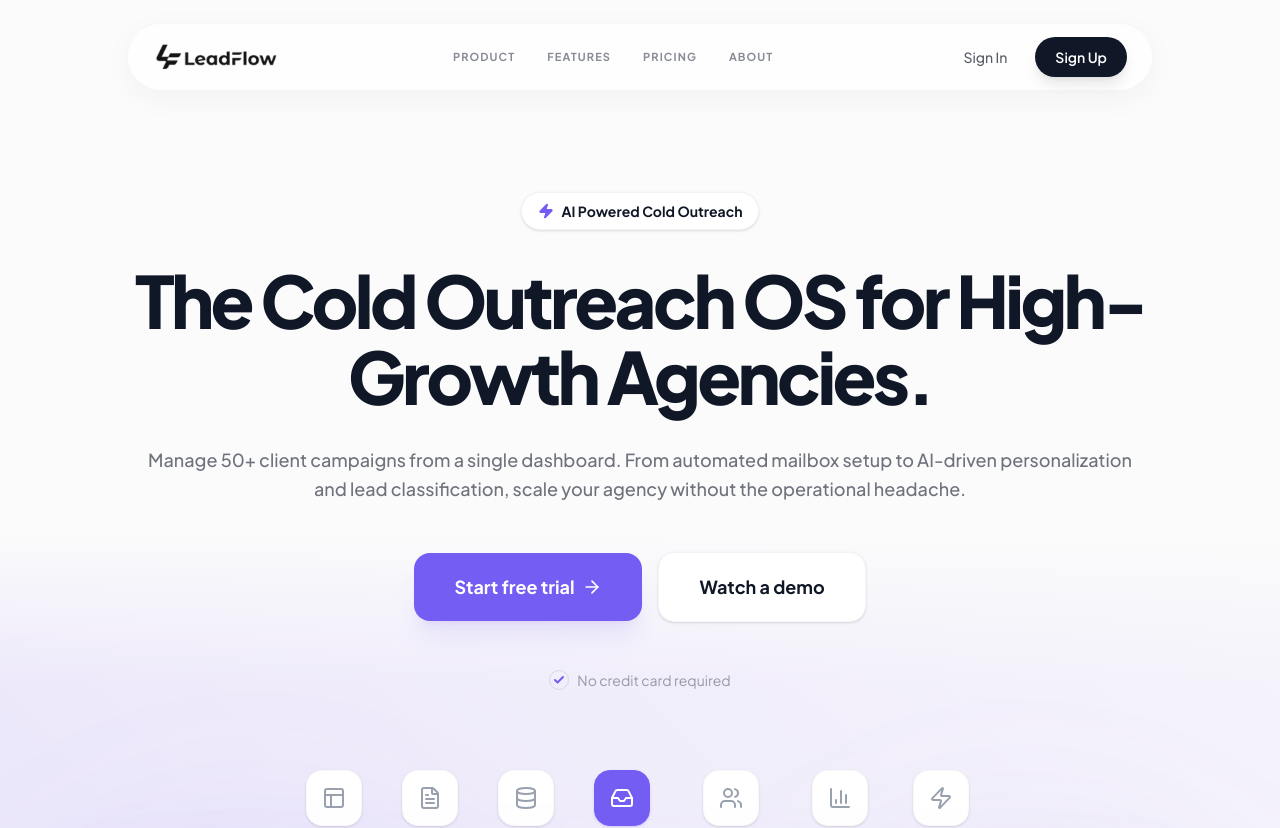
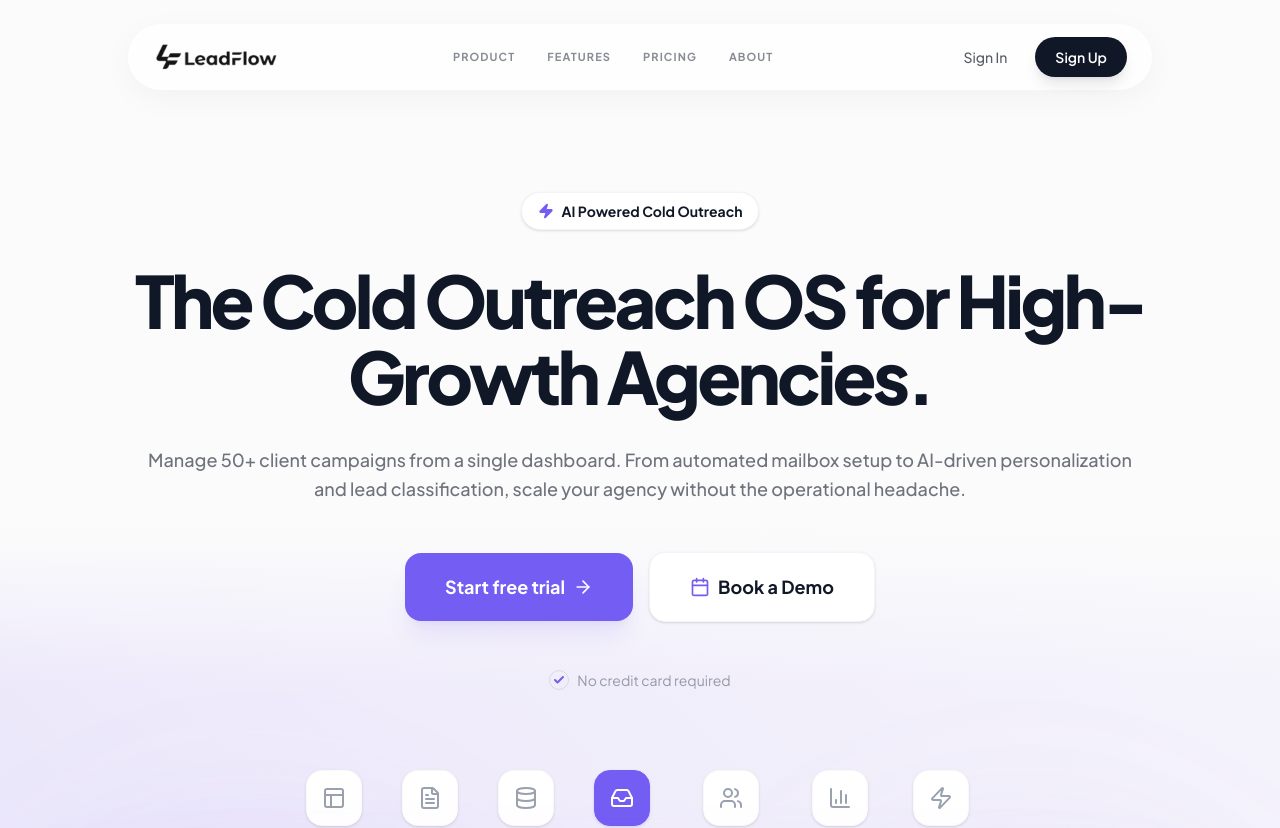
Before and after one commit to wisdomnova/leadflow, a Next.js app: page / in a window 1280 px wide. Shown: the top 828 px of the page. Built offline with nearby package versions, Linux system fonts and the light colour scheme.

Commit message:
feat: add Book a Demo button to hero + reword PowerSend pricing copy
- Changed 'Watch a demo' to 'Book a Demo' with calendar icon linking to Calendly
- Reworded '1 PowerSend Node Included' to 'PowerSend Infrastructure' on pricing and billing pages

```diff
--- a/app/dashboard/billing/page.tsx
+++ b/app/dashboard/billing/page.tsx
@@ -58,7 +58,7 @@ const plans = [
     monthlyPrice: 319,
     annualPrice: 3060,
     description: 'For large agencies and enterprise sales organizations.',
-    features: ['500,000 Monthly Emails', '1 PowerSend Node Included', 'Unlimited AI Personalization', 'Team Dashboard', 'Advanced Analytics', 'Dedicated Account Manager'],
+    features: ['500,000 Monthly Emails', 'PowerSend Infrastructure', 'Unlimited AI Personalization', 'Team Dashboard', 'Advanced Analytics', 'Dedicated Account Manager'],
     button: 'Switch to Enterprise',
     current: false,
     color: 'black'
--- a/components/Hero.tsx
+++ b/components/Hero.tsx
@@ -63,9 +63,12 @@ const Hero = () => {
                 <ArrowRight className="w-5 h-5 group-hover:translate-x-1 transition-transform" />
               </button>
             </Link>
-            <button className="bg-white text-[#101828] px-10 py-5 rounded-2xl font-bold text-lg border border-gray-100 hover:border-gray-200 transition-all shadow-sm">
-              Watch a demo
-            </button>
+            <Link href="https://calendly.com/leadflow/demo" target="_blank">
+              <button className="bg-white text-[#101828] px-10 py-5 rounded-2xl font-bold text-lg border border-gray-100 hover:border-gray-200 transition-all shadow-sm flex items-center gap-2">
+                <Calendar className="w-5 h-5 text-[#745DF3]" />
+                Book a Demo
+              </button>
+            </Link>
           </motion.div>
 
           {/* No Credit Card Required */}
--- a/components/PricingSection.tsx
+++ b/components/PricingSection.tsx
@@ -31,7 +31,7 @@ const plans = [
     monthlyPrice: 319,
     annualPrice: 3060,
     description: 'For large agencies and enterprise sales organizations.',
-    features: ['500,000 Monthly Emails', '1 PowerSend Node Included', 'Unlimited AI Personalization', 'Team Dashboard', 'Advanced Analytics', 'Dedicated Account Manager'],
+    features: ['500,000 Monthly Emails', 'PowerSend Infrastructure', 'Unlimited AI Personalization', 'Team Dashboard', 'Advanced Analytics', 'Dedicated Account Manager'],
     color: 'black'
   }
 ];
```
